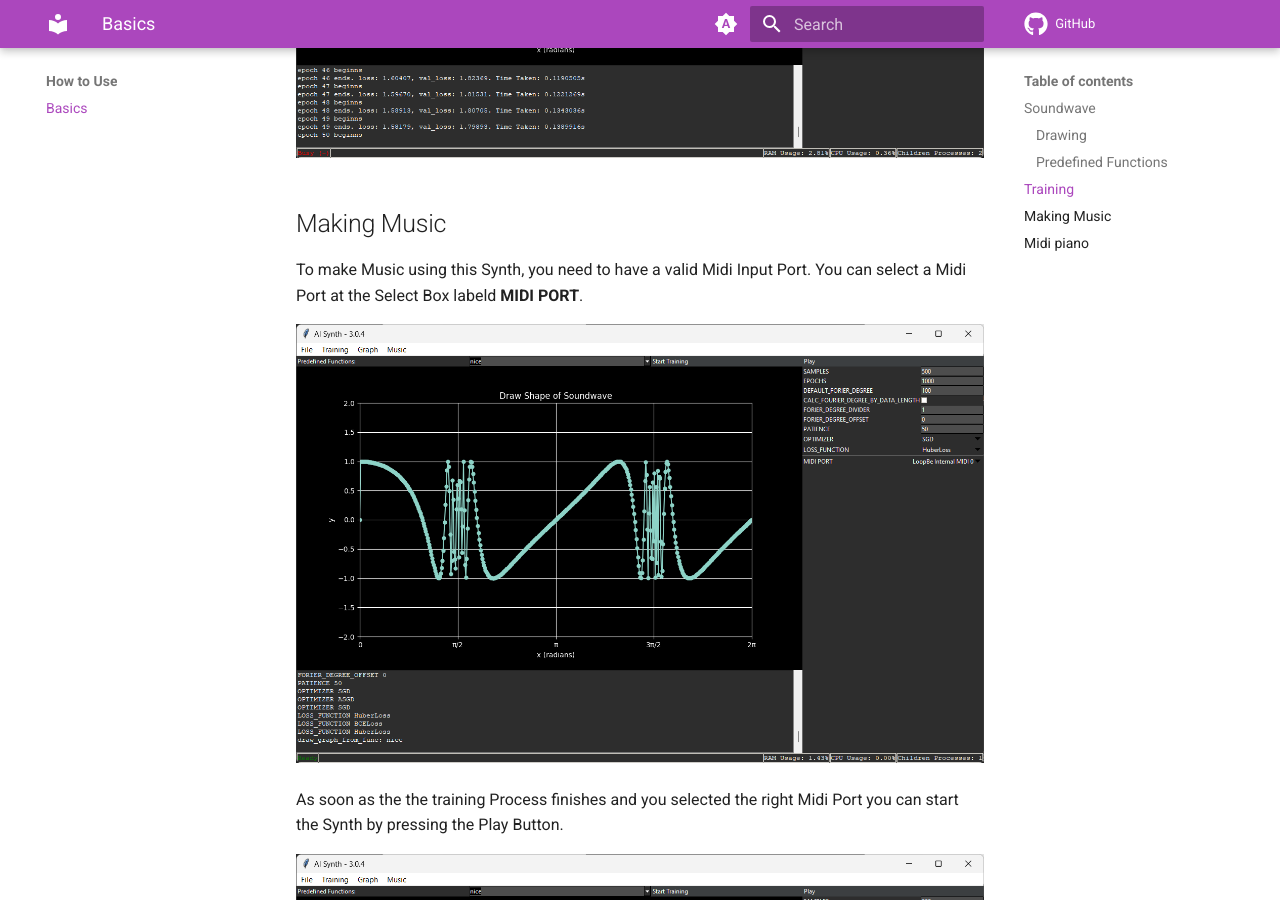
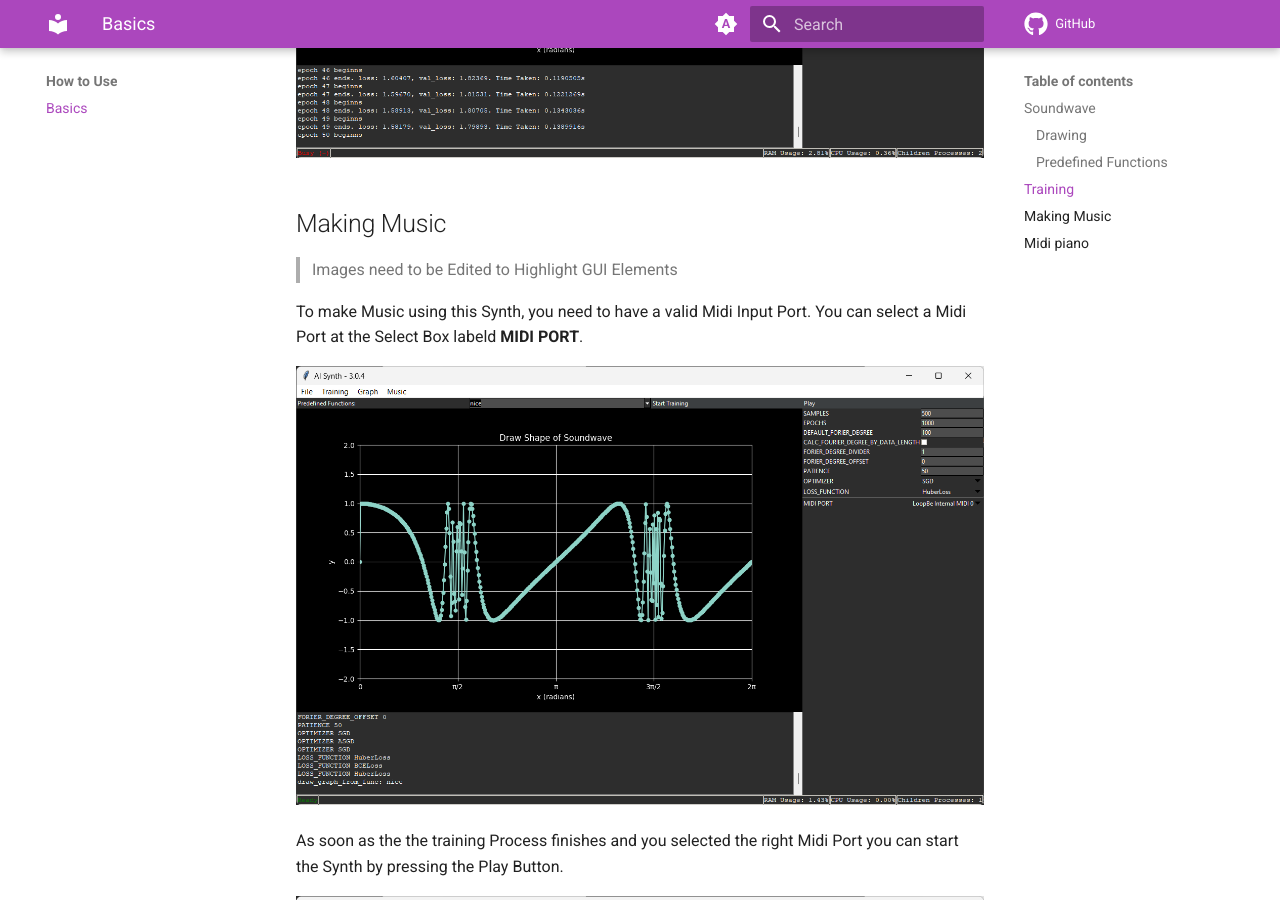
Before and after one commit to thetechnicker/PythonAISynth, an MkDocs documentation site: the page built from docs/how_to_use/basics.md, in a window 1280 px wide and 900 px high, scrolled down 2929 px. Built offline with MkDocs 1.6.1 and Material for MkDocs 9.7.7, drawn with Linux system fonts in a browser that asks for light colours; comment, search, counter and statistics services are not loaded.

Commit message:
Update basics.md

```diff
--- a/docs/how_to_use/basics.md
+++ b/docs/how_to_use/basics.md
@@ -33,6 +33,8 @@ The Trainings Process gets initialized and after some time a Red Line appears in
 
 ## Making Music
 
+> Images need to be Edited to Highlight GUI Elements
+
 To make Music using this Synth, you need to have a valid Midi Input Port.
 You can select a Midi Port at the Select Box labeld **MIDI PORT**.
 
```
